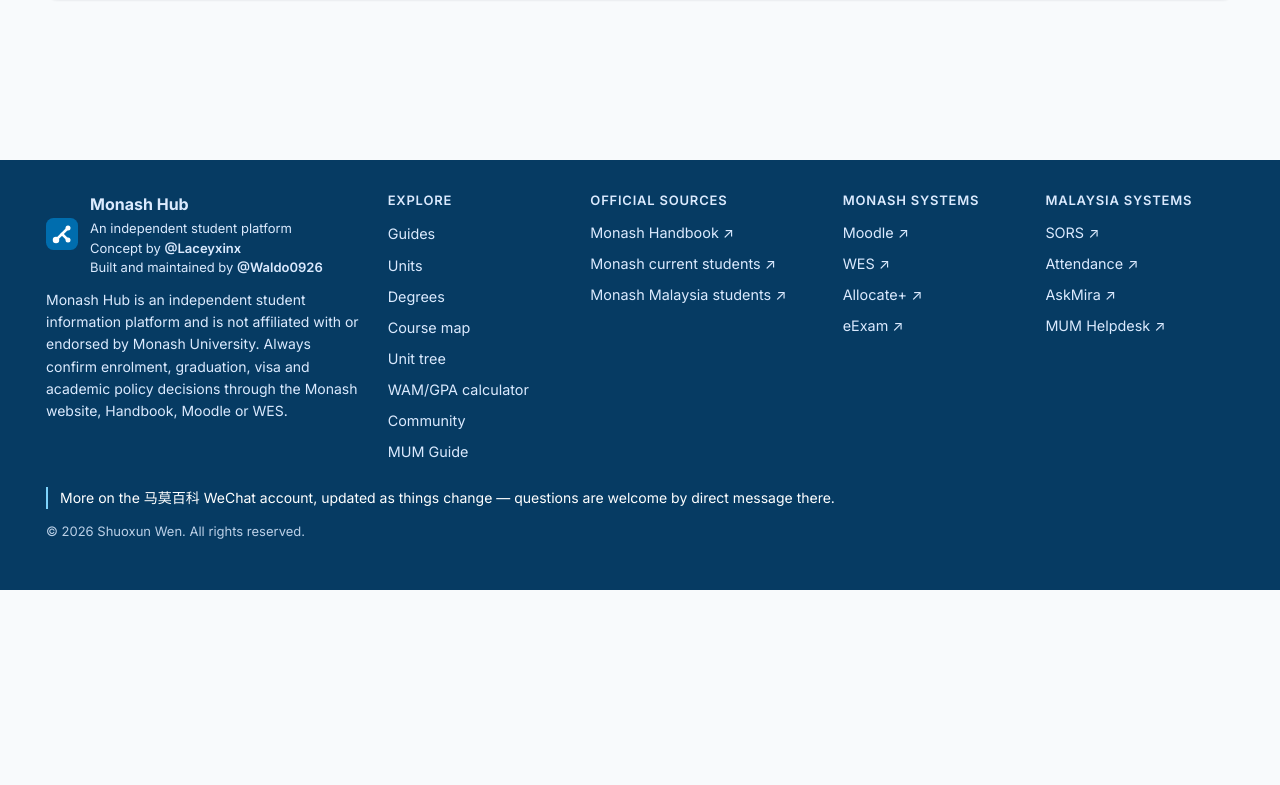
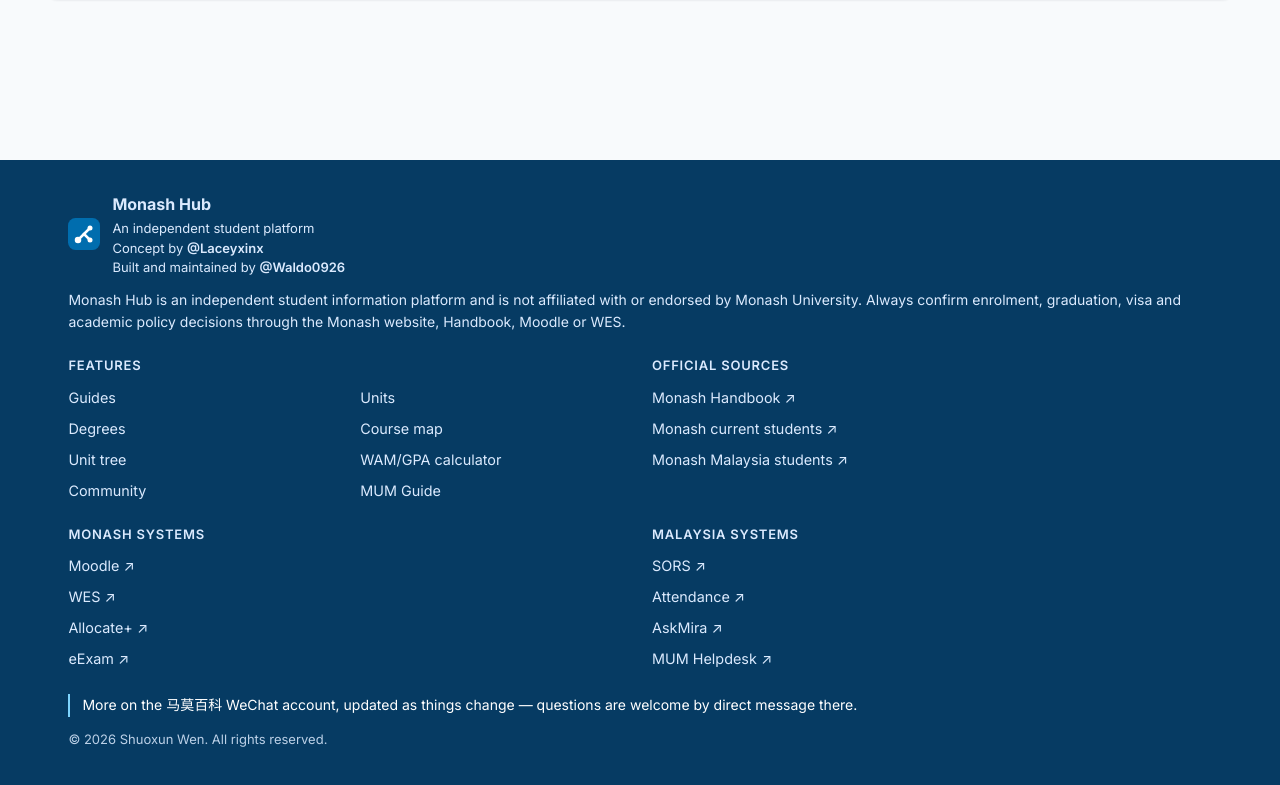
Before and after one commit to Waldo0926/monash-hub, a Nuxt app in the folder frontend/: page / in a window 1280 px wide. Shown: the part 1249-2034 px from the top of the page. Before the commit the page ends 1839 px from the top, so only its background shows below. Built offline with nearby package versions, Linux system fonts and the light colour scheme; no server answers.

Commit message:
style: rebalance footer navigation

```diff
--- a/frontend/components/AppFooter.vue
+++ b/frontend/components/AppFooter.vue
@@ -4,6 +4,14 @@
 const EVERY_CAMPUS_SYSTEMS = MONASH_SYSTEMS.filter(s => s.appliesTo !== 'malaysia')
 const MALAYSIA_SYSTEMS = MONASH_SYSTEMS.filter(s => s.appliesTo === 'malaysia')
 const sectionLinks = useSectionNavigation()
+const { locale } = useLocale()
+const { $t } = useNuxtApp()
+
+const featuresHeading = computed(() => {
+  if (locale.value === 'zh') return '功能导航'
+  if (locale.value === 'en') return 'Features'
+  return $t('footer.explore')
+})
 </script>
 
 <template>
@@ -28,11 +36,13 @@
         <p class="small disclaimer">{{ $t('footer.disclaimer') }}</p>
       </div>
 
-      <nav class="col explore-col" :aria-label="$t('footer.explore')">
-        <h2 class="tiny muted heading">{{ $t('footer.explore') }}</h2>
-        <NuxtLink v-for="link in sectionLinks" :key="link.to" :to="link.to">
-          {{ link.label }}
-        </NuxtLink>
+      <nav class="col explore-col" :aria-label="featuresHeading">
+        <h2 class="tiny muted heading">{{ featuresHeading }}</h2>
+        <div class="explore-links">
+          <NuxtLink v-for="link in sectionLinks" :key="link.to" :to="link.to">
+            {{ link.label }}
+          </NuxtLink>
+        </div>
       </nav>
 
       <nav class="col" :aria-label="$t('footer.official')">
@@ -92,13 +102,16 @@
 }
 .inner {
   display: grid;
-  /* The first column keeps the product description readable; the remaining
-     columns spread navigation and external systems more evenly across the full
-     footer width now that Explore mirrors every primary header destination. */
+  width: 100%;
+  max-width: 1540px;
+  padding-inline: clamp(24px, 3vw, 56px);
+  /* The feature navigation gets enough room for two balanced columns while the
+     product description and external-resource groups keep comfortable widths. */
   grid-template-columns:
-    minmax(250px, 1.6fr) minmax(150px, 0.9fr) minmax(180px, 1.15fr)
-    minmax(140px, 0.9fr) minmax(150px, 0.95fr);
-  gap: var(--s5);
+    minmax(280px, 1.45fr) minmax(320px, 1.35fr) minmax(190px, 1.05fr)
+    minmax(150px, 0.8fr) minmax(165px, 0.85fr);
+  column-gap: clamp(28px, 2.8vw, 52px);
+  row-gap: var(--s5);
   align-items: start;
 }
 
@@ -125,7 +138,15 @@
 }
 
 .col { display: grid; align-content: start; gap: var(--s2); }
-.explore-col { grid-auto-rows: minmax(22px, auto); }
+.explore-col { grid-template-rows: auto 1fr; }
+.explore-links {
+  display: grid;
+  grid-template-columns: repeat(2, minmax(0, 1fr));
+  column-gap: var(--s5);
+  row-gap: var(--s2);
+  align-content: start;
+}
+.explore-links a { white-space: nowrap; }
 
 .heading {
   margin: 0 0 var(--s1);
@@ -135,9 +156,22 @@
 }
 .col a { font-size: 0.9rem; }
 
-@media (max-width: 1000px) {
-  .inner { grid-template-columns: repeat(2, minmax(0, 1fr)); gap: var(--s5); }
+@media (max-width: 1280px) {
+  .inner {
+    max-width: var(--container);
+    grid-template-columns: repeat(2, minmax(0, 1fr));
+    gap: var(--s5);
+  }
   .about { grid-column: 1 / -1; }
+}
+@media (max-width: 640px) {
+  .inner { grid-template-columns: 1fr; }
+  .about { grid-column: auto; }
+  .explore-links { grid-template-columns: repeat(2, minmax(0, 1fr)); }
+  .explore-links a { white-space: normal; }
+}
+@media (max-width: 420px) {
+  .explore-links { grid-template-columns: 1fr; }
 }
 @media (max-width: 1180px) {
   .footer { padding-bottom: calc(var(--s7) + 56px); }
```
